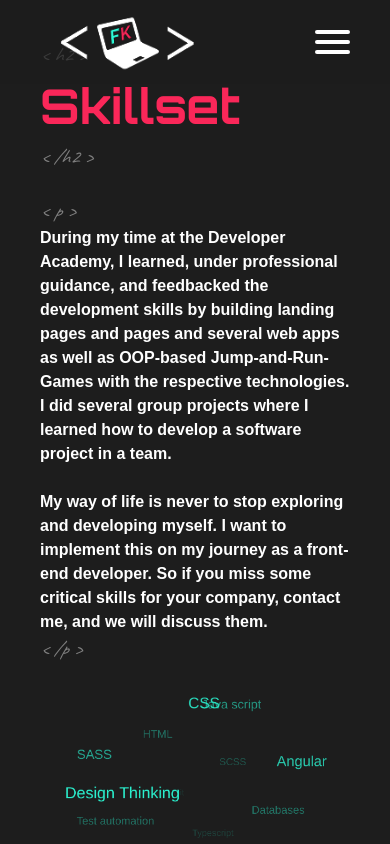
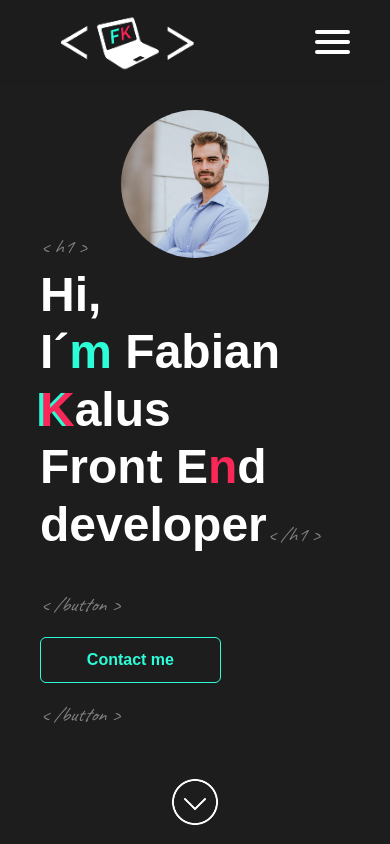
Before and after one commit to FabianKalus/Portfolio-Fabian-Kalus, an Angular app: page / in a window 390 px wide. Shown: the top 844 px of the page. Built offline with nearby package versions, Linux system fonts and the light colour scheme.

Commit message:
responsiv >sm

```diff
--- a/src/app/app.component.html
+++ b/src/app/app.component.html
@@ -3,6 +3,6 @@
 <app-sidebar class="d-none d-lg-block"></app-sidebar>
 
  <router-outlet></router-outlet>
-<!--
-<app-footer></app-footer> -->
+
+<app-footer></app-footer>
 </body>
--- a/src/app/footer/footer.component.scss
+++ b/src/app/footer/footer.component.scss
@@ -35,7 +35,35 @@
 @media (max-width: 992px) {
     .footer-container {
         width: 100vw;
-        margin-left: 0!important;
     }
 
 }
+
+@media (max-width: 576px) {
+    .footer-container {
+        width: 100vw;
+        margin-left: 0!important;
+    }
+    .footer-icon {
+        margin-left: 10px;
+        height: 25px;
+    }
+    .footer-icon-green {
+        margin-left: 10px;
+        height: 25px;
+    }
+    .footer-text-container {
+        font-size: 12px;
+    }
+
+}
+@media (max-width: 360px) {
+    .footer-icon {
+        margin-left: 5px;
+        height: 21px;
+    }
+    .footer-icon-green {
+        margin-left: 5px;
+        height: 21px;
+    }
+}
--- a/src/app/header/header.component.html
+++ b/src/app/header/header.component.html
@@ -10,7 +10,7 @@
         <a href="#contact">Contact</a>
     </div>
 
-    <div (click)="hideNavbar()">
+    <div (click)="hideNavbar()" class="d-sm-none d-block">
         <div class="bar" [ngClass]="{'bar1' : showNavbar == true}"></div>
         <div class="bar" [ngClass]="{'bar2' : showNavbar == true}"></div>
         <div class="bar" [ngClass]="{'bar3' : showNavbar == true}"></div>
--- a/src/app/home/home.component.html
+++ b/src/app/home/home.component.html
@@ -1,4 +1,4 @@
-<!-- <app-welcome></app-welcome> -->
+<app-welcome></app-welcome>
 <app-skills></app-skills>
 <app-portfolio></app-portfolio>
 <app-about-me></app-about-me>
--- a/src/app/welcome/welcome.component.html
+++ b/src/app/welcome/welcome.component.html
@@ -1,28 +1,33 @@
-<div id="welcome" class="welcome-container text-white px-3 ps-6 pb-1 fw-bold fs-1 d-flex align-items-start vh-100 justify-content-between">
-    <div class="display-md-4 display-3 fw-bold d-flex flex-column">
-        <span class="caveat pb-1">&lt; html &gt;</span>
-        <span class="caveat">&lt; body &gt;</span>
-        <p class="">
+<div id="welcome" class="welcome-container px-3 ps-6 pb-1
+ d-flex align-items-start  justify-content-between
+ flex-column-reverse flex-md-row position-relative">
+    <div class="welcome-header display-3 fw-bold d-flex flex-column text-white">
+        <span class="caveat pb-1 d-none d-md-flex">&lt; html &gt;</span>
+        <span class="caveat d-none d-md-flex">&lt; body &gt;</span>
+        <div class="">
             <span class="caveat">&lt; h1 &gt;</span><br>
             Hi,<br>
             I´<span class="text-secondary">m</span> Fabian
+            <div>
             <span class="firstF">K</span>
             <span class="text-primary position-absolute">K</span>
             <span class="text-dark">K</span>alus<br>
+            </div>
             Front E<span class="text-primary">n</span>d developer<span class="caveat">&lt; /h1 &gt;</span>
-        </p>
+        </div>
 
             <a href="#skills" class="d-flex flex-column py-3">
                 <span class="caveat">&lt; /button &gt;</span>
-                <button class="btn btn-outline-secondary px-3 py-1 my-2 col-5 fw-bold">
+                <button class="btn btn-outline-secondary px-3 py-1 my-2 col-7 col-md-5 fw-bold">
                     Contact me
                 </button>
                 <span class="caveat">&lt; /button &gt;</span>
             </a>
-
     </div>
-
-    <div class="d-flex align-items-center" style="height: 100%;">
+    <div class="d-flex align-items-center d-none d-md-flex" style="height: 100%;" >
+        <img src="assets/img/welcom (2).jpg" class="welcome-img">
+    </div>
+    <div class="welcome-img-container-mobil d-flex d-md-none w-100 justify-content-center">
         <img src="assets/img/welcom (2).jpg" class="welcome-img">
     </div>
     <a href="#skills" class="down-icon-container">
--- a/src/app/welcome/welcome.component.scss
+++ b/src/app/welcome/welcome.component.scss
@@ -5,6 +5,7 @@
 
 .welcome-container {
     padding-top: 2rem;
+    height: 100vh;
 }
 
 .welcome-img {
@@ -17,7 +18,7 @@
 .down-icon-container {
     position: absolute;
     left: 50%;
-    transform: translate(50px, 0px);
+    transform: translate(-25px, 0px);
     bottom: 100px;
 }
 
@@ -26,7 +27,6 @@
     width: 50px;
     position: absolute;
     cursor: pointer;
-
 }
 
 .down-icon-green {
@@ -56,10 +56,25 @@ a {
         padding-top: 13vh;
         width: 100vw;
         margin-left: 0!important;
+        height: auto;
     }
+    .welcome-header {
+        font-size: 48px;
+    }
+
     .down-icon-container {
         bottom: 50px;
         transform: translate(-25px, 0px);
     }
 
 }
+
+@media (max-width: 768px) {
+    .welcome-header{
+        transform: translate(0, -50px);
+    }
+    .welcome-img{
+        height: 38vw;
+    width: 38vw;
+    }
+}
```
